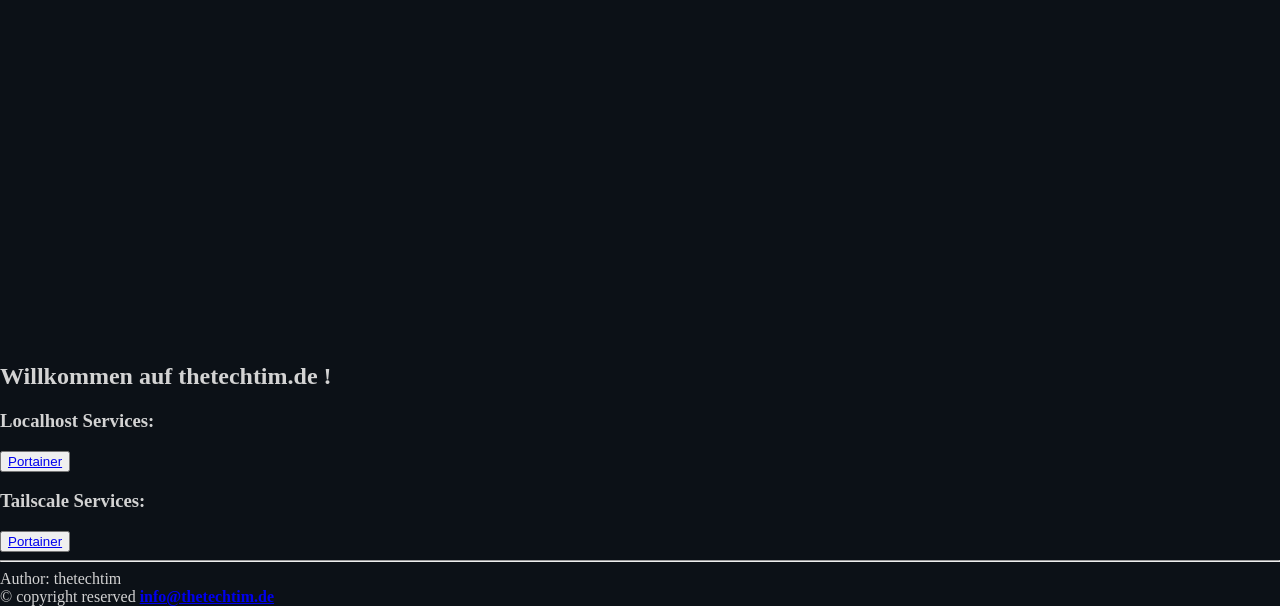
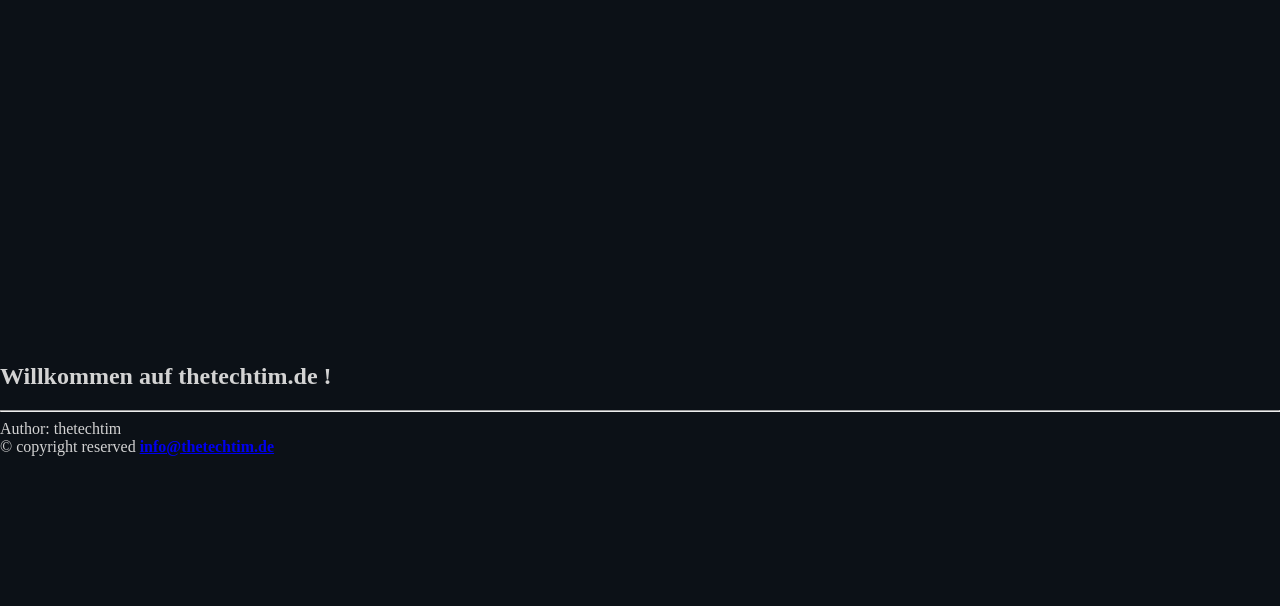
Before and after one commit to thetechtim/thetechtim.de, a plain HTML site: page index.html in a window 1280 px wide. Shown: the part 457-1063 px from the top of the page. After the commit the page ends 913 px from the top, so only its background shows below. Drawn offline with Linux system fonts and the light colour scheme.

Commit message:
removed button for savety

```diff
--- a/index.html
+++ b/index.html
@@ -27,24 +27,6 @@
     <h2>
       Willkommen auf thetechtim.de !
     </h2>
-
-    <div>
-      <h3>
-        Localhost Services:
-      </h3>
-      <button>
-        <a href="192.168.178.100:9443" target="_blank" >Portainer</a>
-      </button>
-    </div>
-
-    <div>
-      <h3>
-        Tailscale Services:
-      </h3>
-      <button>
-        <a href="https://100.88.11.62:9443" target="_blank" >Portainer</a>
-      </button>
-    </div>
 
     <footer>
       <hr>
```
